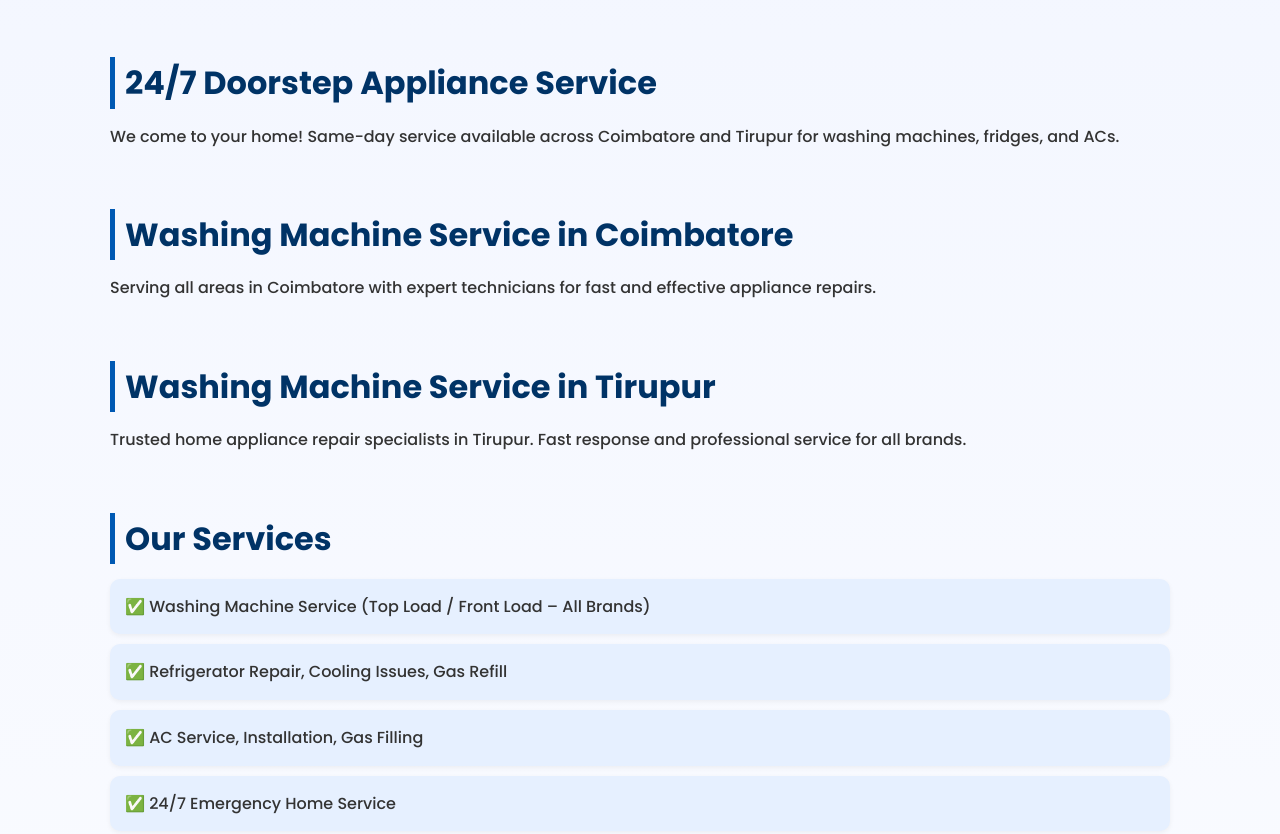
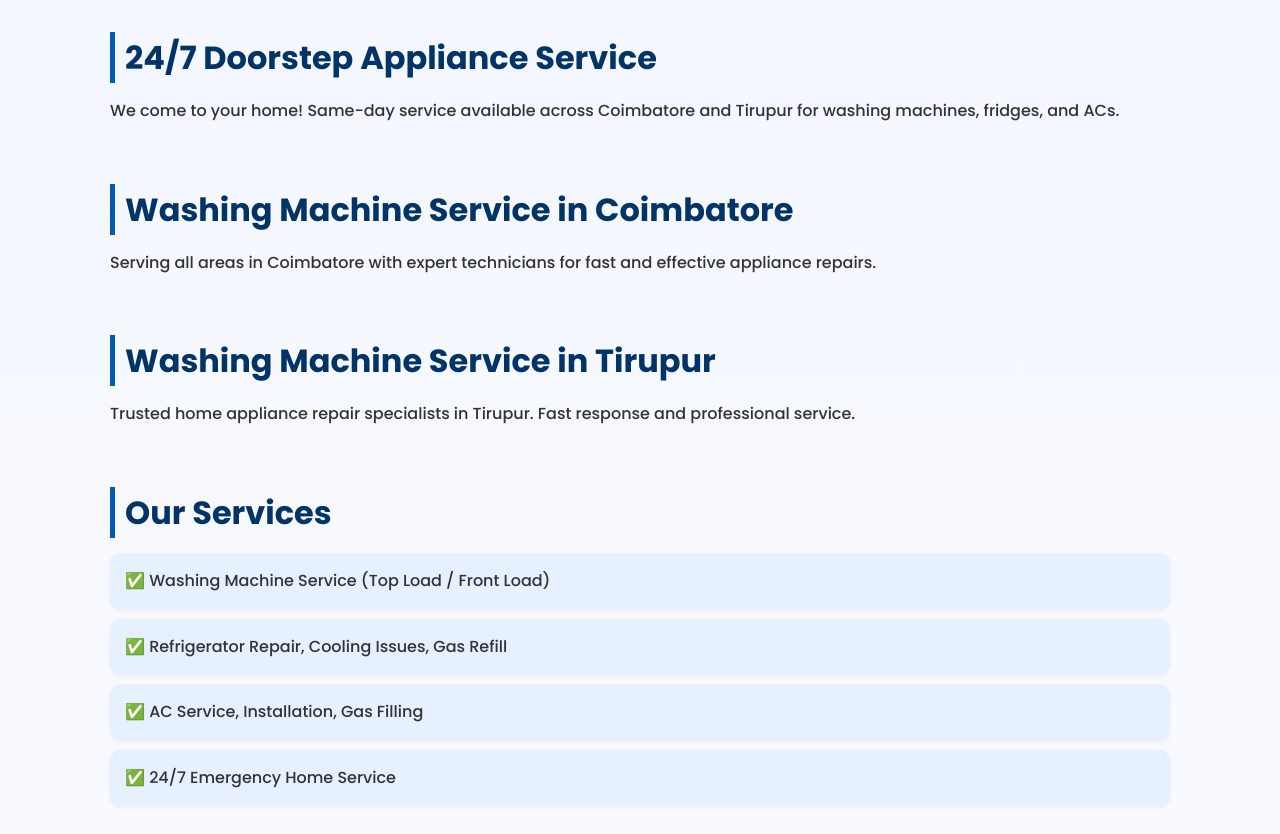
Before and after one commit to SvHomeCare/SV_Home_Care, a plain HTML site: page index.html in a window 1280 px wide. Shown: the part 720-1554 px from the top of the page. Drawn offline with Linux system fonts and the light colour scheme.

Commit message:
Update index.html

```diff
--- a/index.html
+++ b/index.html
@@ -27,7 +27,7 @@
     <!-- Front Load Service -->
     <section id="front-load">
       <h2>Front Load Washing Machine Service</h2>
-      <p>Expert repair and maintenance service for all brands of front-load washing machines. Quick, reliable, and affordable doorstep service.</p>
+      <p>Expert repair and maintenance service for of front-load washing machines. Quick, reliable, and affordable doorstep service.</p>
     </section>
 
     <!-- Top Load Service -->
@@ -51,13 +51,13 @@
     <!-- Tirupur Services -->
     <section id="tirupur">
       <h2>Washing Machine Service in Tirupur</h2>
-      <p>Trusted home appliance repair specialists in Tirupur. Fast response and professional service for all brands.</p>
+      <p>Trusted home appliance repair specialists in Tirupur. Fast response and professional service.</p>
     </section>
 
     <!-- Services Overview -->
     <section class="services" id="services">
       <h2>Our Services</h2>
-      <div class="service-item">✅ Washing Machine Service (Top Load / Front Load – All Brands)</div>
+      <div class="service-item">✅ Washing Machine Service (Top Load / Front Load)</div>
       <div class="service-item">✅ Refrigerator Repair, Cooling Issues, Gas Refill</div>
       <div class="service-item">✅ AC Service, Installation, Gas Filling</div>
       <div class="service-item">✅ 24/7 Emergency Home Service</div>
```
